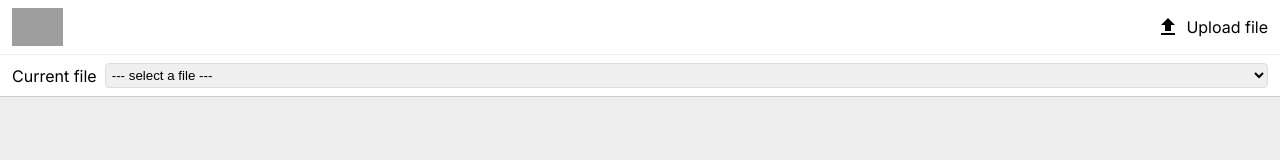
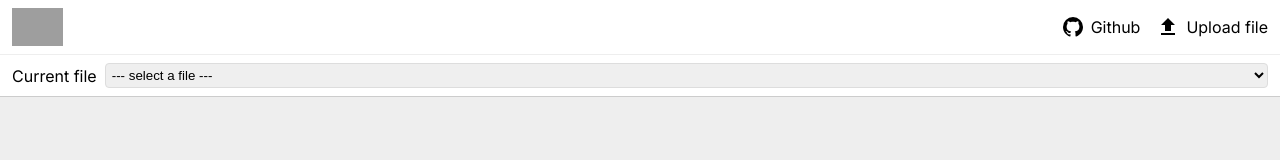
Before and after one commit to ooxml-tools/toolbox, a Next.js app: page / in a window 1280 px wide. Shown: the top 160 px of the page. Built offline with nearby package versions, Linux system fonts and the light colour scheme; grey boxes are pictures that could not be loaded.

Commit message:
Added GitHub link

```diff
--- a/src/components/Layout.tsx
+++ b/src/components/Layout.tsx
@@ -1,7 +1,7 @@
 import React from "react";
 import FileSelector from "./FileSelector";
 import UploadButton from "./UploadButton";
-import { mdiUpload } from "@mdi/js";
+import { mdiGithub, mdiUpload } from "@mdi/js";
 import Icon from "@mdi/react";
 
 export type LayoutProps = {
@@ -23,7 +23,18 @@ export default function Layout({ selectedFile, files, onChangeSelected, onChange
                             height="38"
                         />
                     </h1>
-                    <div style={{ flex: 1, display: "flex", alignItems: "center", justifyContent: "flex-end" }}>
+                    <div style={{ flex: 1, display: "flex", alignItems: "center", justifyContent: "flex-end", gap: 16 }}>
+                        <a href="https://github.com/ooxml-tools/toolbox" style={{
+                            display: "flex",
+                            alignItems: "center",
+                            gap: 6,
+                            textDecoration: "none",
+                            color: "inherit",
+                            cursor: "pointer",
+                        }}>
+                            <Icon path={mdiGithub} size={1} />
+                            Github
+                        </a>
                         <UploadButton onChange={(e) => {
                             const file = e.target.files?.[0];
                             if (file) {
```
